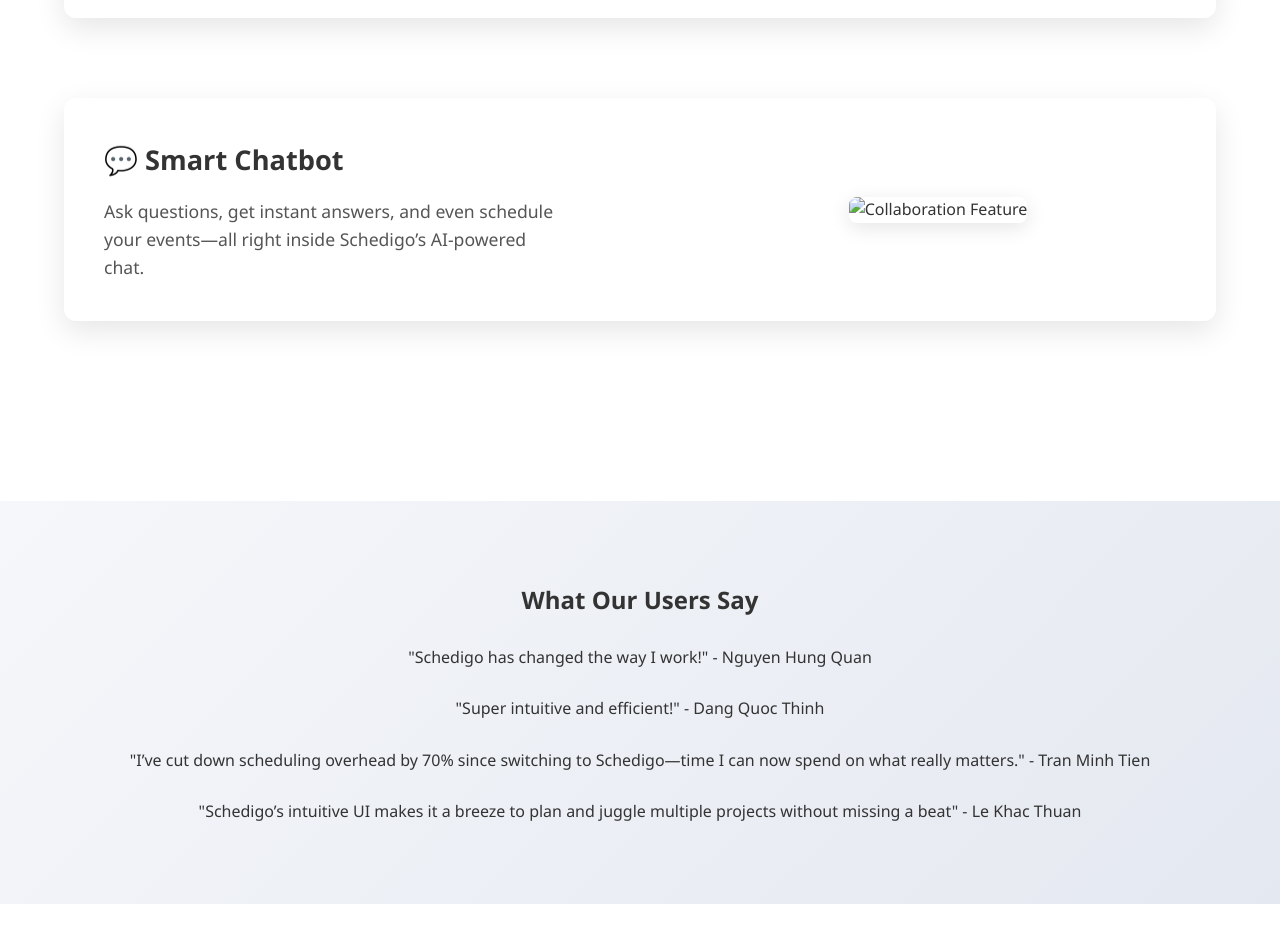
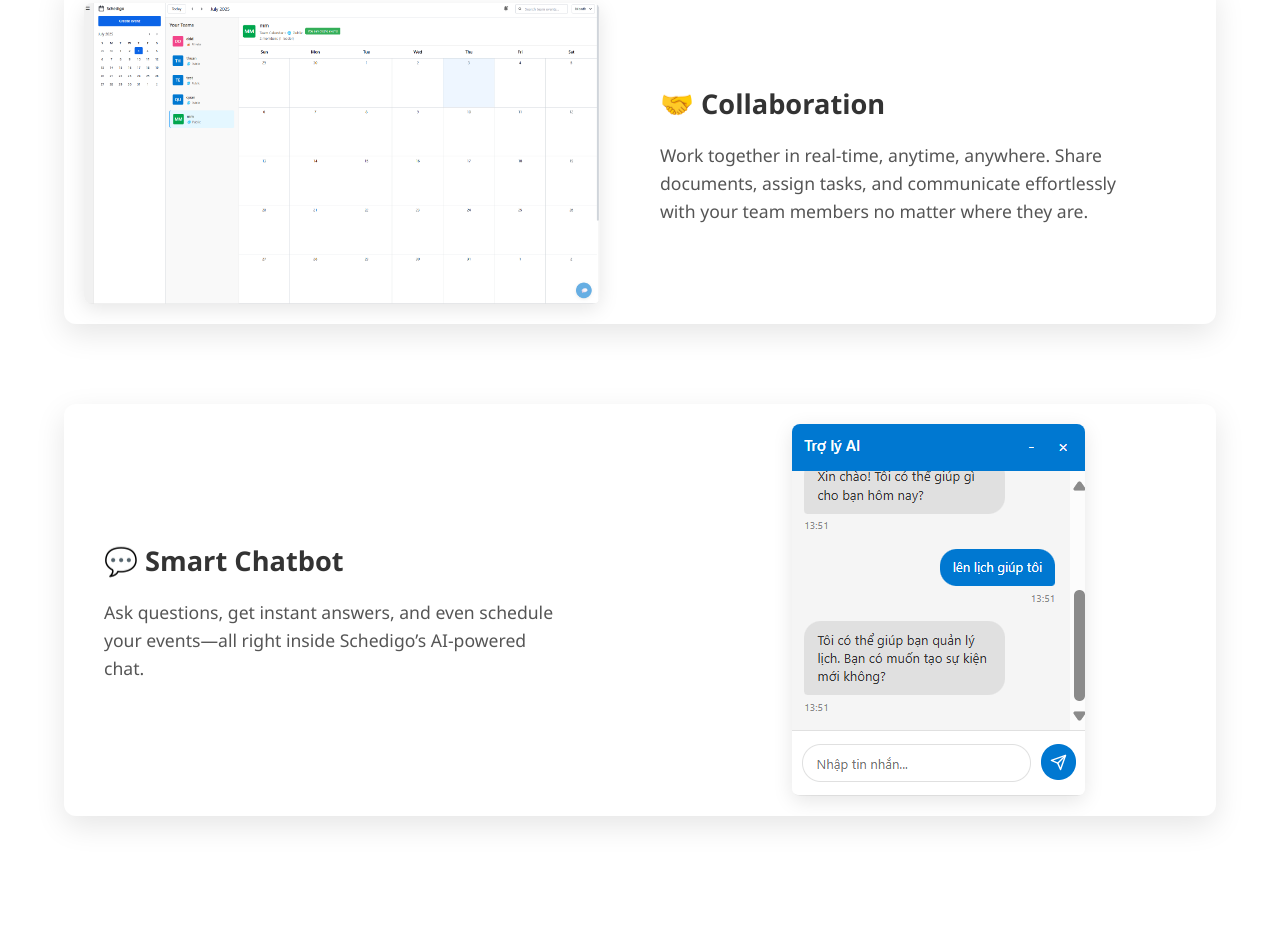
Before and after one commit to 7huannn/se_fe, a plain HTML site: page public/html/home.html in a window 1280 px wide. Shown: the part 1424-2366 px from the top of the page. Drawn offline with Linux system fonts and the light colour scheme.

Commit message:
fix home

```diff
--- a/public/html/home.html
+++ b/public/html/home.html
@@ -68,7 +68,7 @@
                         right inside Schedigo’s AI-powered chat. </p>
                 </div>
                 <div class="feature-image">
-                    <img src="../assets/images/feature2.png" alt="Collaboration Feature">
+                    <img src="../assets/images/feature3.png" alt="Collaboration Feature">
                 </div>
             </div>
         </div>
```
Also changed, not shown: public/assets/images/feature1.png (added), public/assets/images/feature2.png (added), public/assets/images/feature3.png (added).
